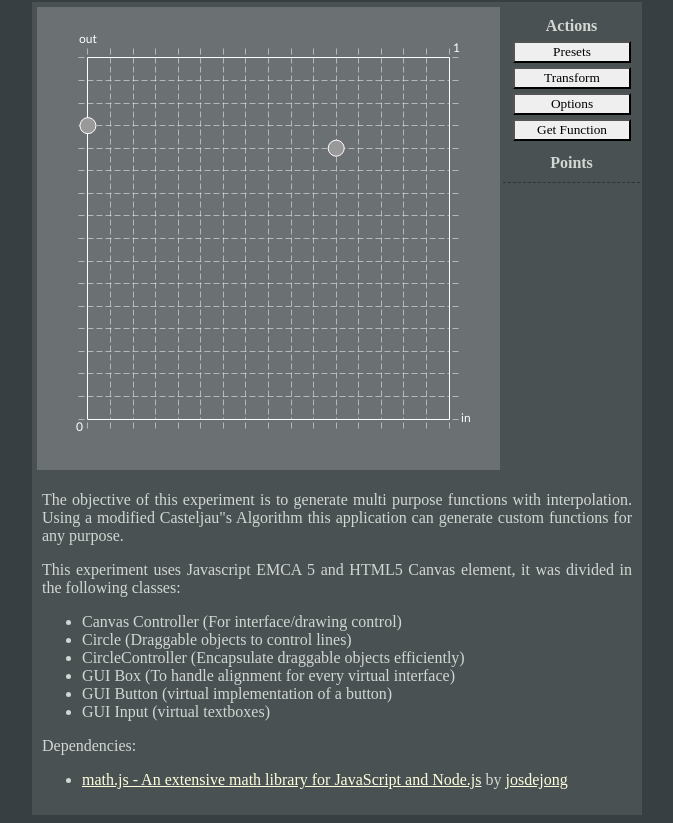
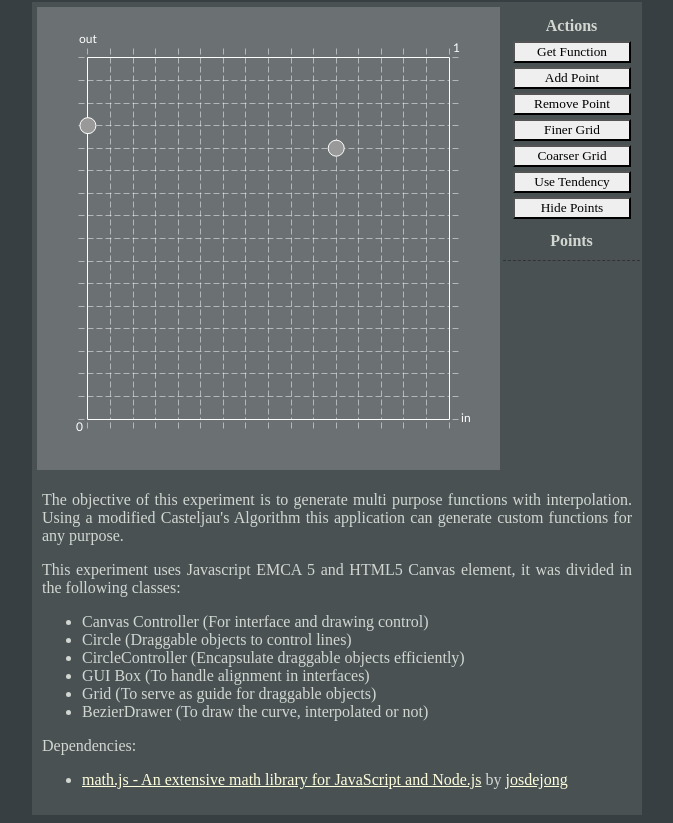
Before and after one commit to GuilhermeRossato/Function-Generator, a plain HTML site: page index.html in a window 1280 px wide. Shown: the part 58-881 px from the top of the page, without its empty margins (303-976 px from the left). Drawn offline with Linux system fonts and the light colour scheme; a script that the page names is missing.

Commit message:
New buttons and better description of classes

```diff
--- a/index.html
+++ b/index.html
@@ -10,6 +10,7 @@
         <script type="text/javascript" src="math.js"></script>
 
         <script type="text/javascript" src="./Classes/GuiBox.js"></script>
+        <script type="text/javascript" src="./Classes/BezierDrawer.js"></script>
         <script type="text/javascript" src="./Classes/Circle.js"></script>
         <script type="text/javascript" src="./Classes/CircleHandler.js"></script>
         <script type="text/javascript" src="./Classes/CanvasController.js"></script>
@@ -46,24 +47,30 @@
 					<div id="canvasRecipient"></div>
 					<div id="tools">
 						<div class="actions"><h4>Actions</h4>
-							<input type="button" value="Presets"/>
-							<input type="button" value="Transform"/>
-							<input type="button" value="Options"/>
 							<input type="button" value="Get Function"/>
+							<!--<input type="button" value="Options"/>-->
+							<!--<input type="button" value="Presets"/>-->
+							<!--<input type="button" value="Transform"/>-->
+							<input type="button" value="Add Point"/>
+							<input type="button" value="Remove Point"/>
+							<input type="button" value="Finer Grid"/>
+							<input type="button" value="Coarser Grid"/>
+							<input type="button" value="Use Tendency"/>
+							<input type="button" value="Hide Points"/>
 						</div>
 						<div id='points'><h4>Points</h4></div>
 					</div>
 					<div id='canvasHeight'></div>
 					<div class="info">
-						<p>The objective of this experiment is to generate multi purpose functions with interpolation. Using a modified Casteljau"s Algorithm this application can generate custom functions for any purpose.</p>
+						<p>The objective of this experiment is to generate multi purpose functions with interpolation. Using a modified Casteljau's Algorithm this application can generate custom functions for any purpose.</p>
 						<p>This experiment uses Javascript EMCA 5 and HTML5 Canvas element, it was divided in the following classes:</p>
 						<ul>
-							<li>Canvas Controller (For interface/drawing control)</li>
+							<li>Canvas Controller (For interface and drawing control)</li>
 							<li>Circle (Draggable objects to control lines)</li>
 							<li>CircleController (Encapsulate draggable objects efficiently)</li>
-							<li>GUI Box (To handle alignment for every virtual interface)</li>
-							<li>GUI Button (virtual implementation of a button) </li>
-							<li>GUI Input (virtual textboxes)</li>
+							<li>GUI Box (To handle alignment in interfaces)</li>
+							<li>Grid (To serve as guide for draggable objects) </li>
+							<li>BezierDrawer (To draw the curve, interpolated or not)</li>
 						</ul>
 						<p>Dependencies:</p>
 						<ul>
```
